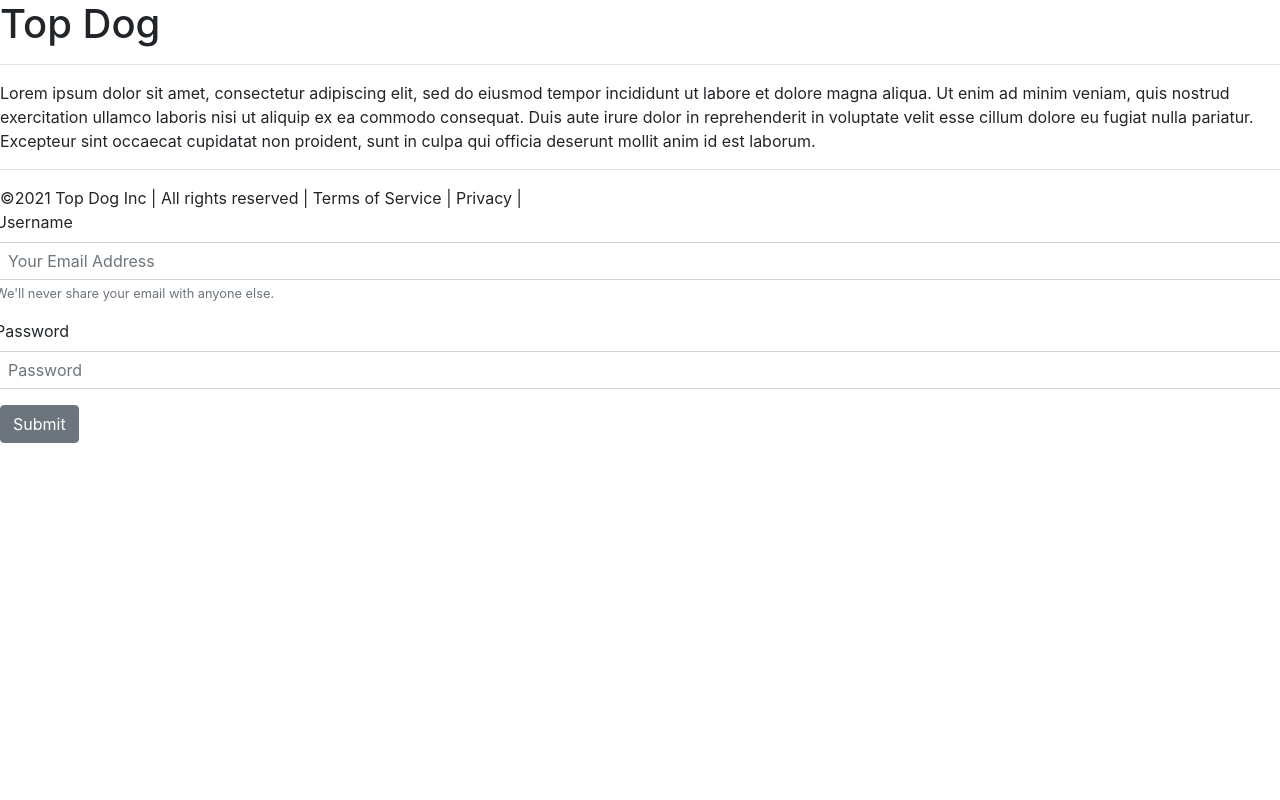
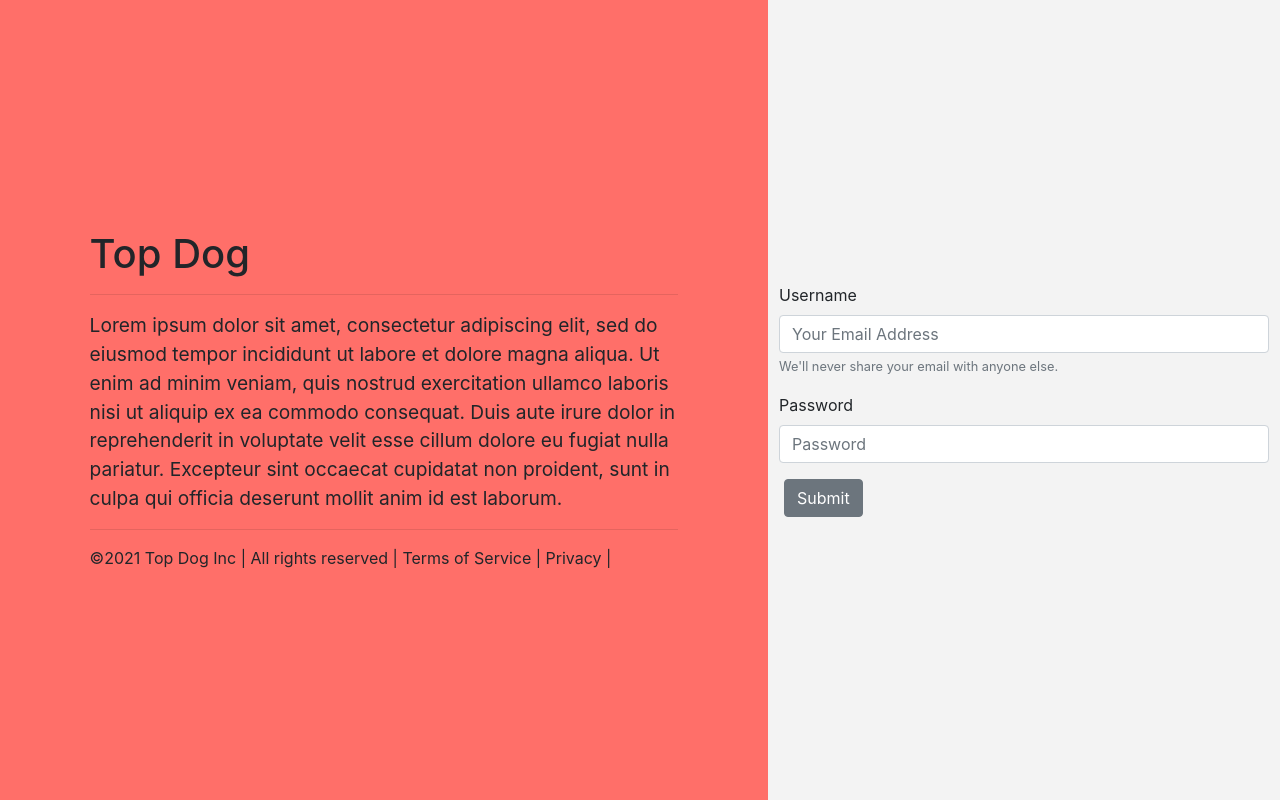
Before and after one commit to deltadesign/topdog, a React (Create React App) app: page / in a window 1280 px wide. Built offline with nearby package versions, Linux system fonts and the light colour scheme.

Commit message:
merge issues resolved

```diff
--- a/src/App.css
+++ b/src/App.css
@@ -7,22 +7,41 @@
   --brandbckgrnd : #f3f3f3;
   }
 
-.landing{
+  .landing-page{
     display: flex;
     height: 100vh;
-  background-image: url('./assets/images/sky.jpg');
+    background: var(--brandbckgrnd);
   }
 
-.landingContainer{
+  .aboutarea {
     display: flex;
     flex-direction: column;
     justify-content: center;
-  align-items: center;
+    width: 60%;
+    background: var(--mainbrand);
+    padding: 1em;
   }
 
-.user-login-form{
+  .abouttext {
+    width: 80%;
+    align-self: center;
+  }
+
+  .abouttext p {
+    font-size: larger;
+  }
+
+  .loginbox {
+    display: flex;
+    align-items: center;
+    justify-content: center;
+    width: 40%;
+    padding: 1em;
+  }
+
+  .user-login-form {
     padding: 20px;
-  background: rgba(255,255,255, 0.5);
+    background: white;
     border-radius: 9px;
     border: 3px solid #555;
   }
```
Lines whose indentation alone changed are shown as unchanged.
